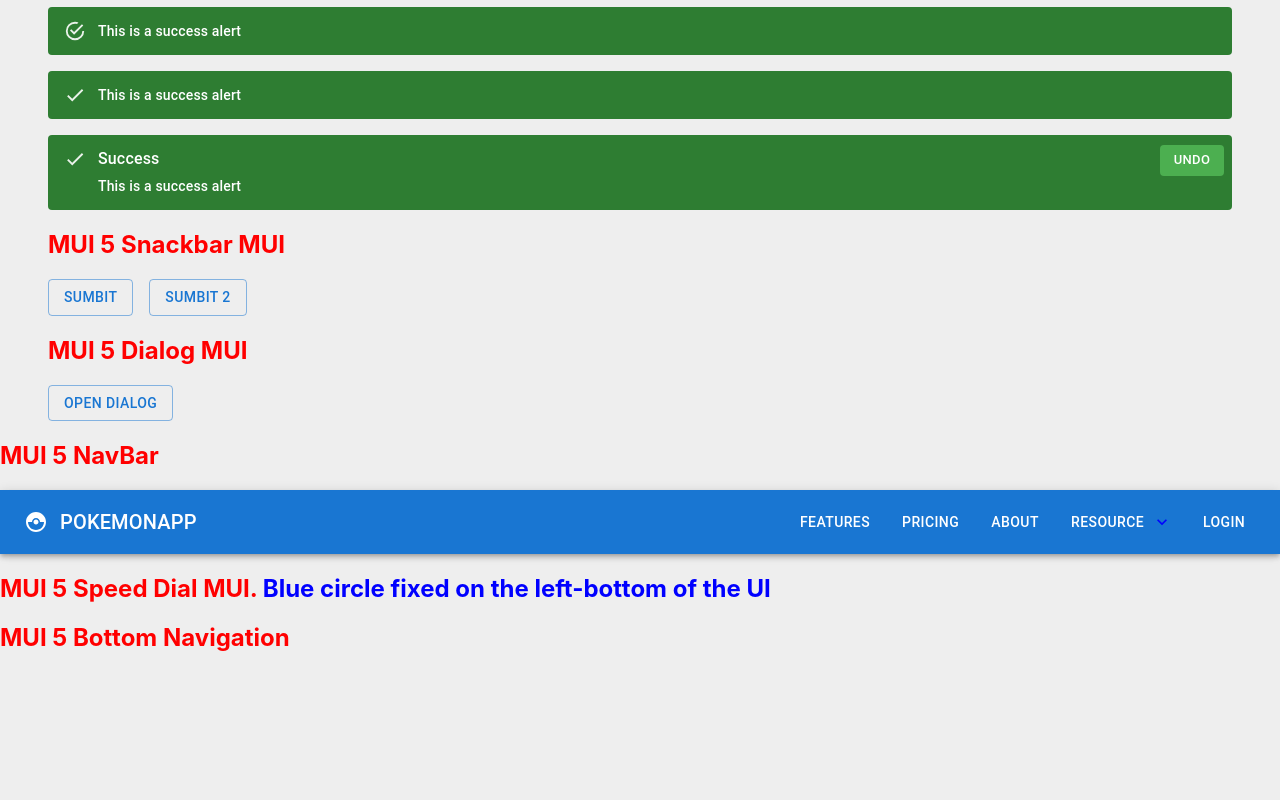
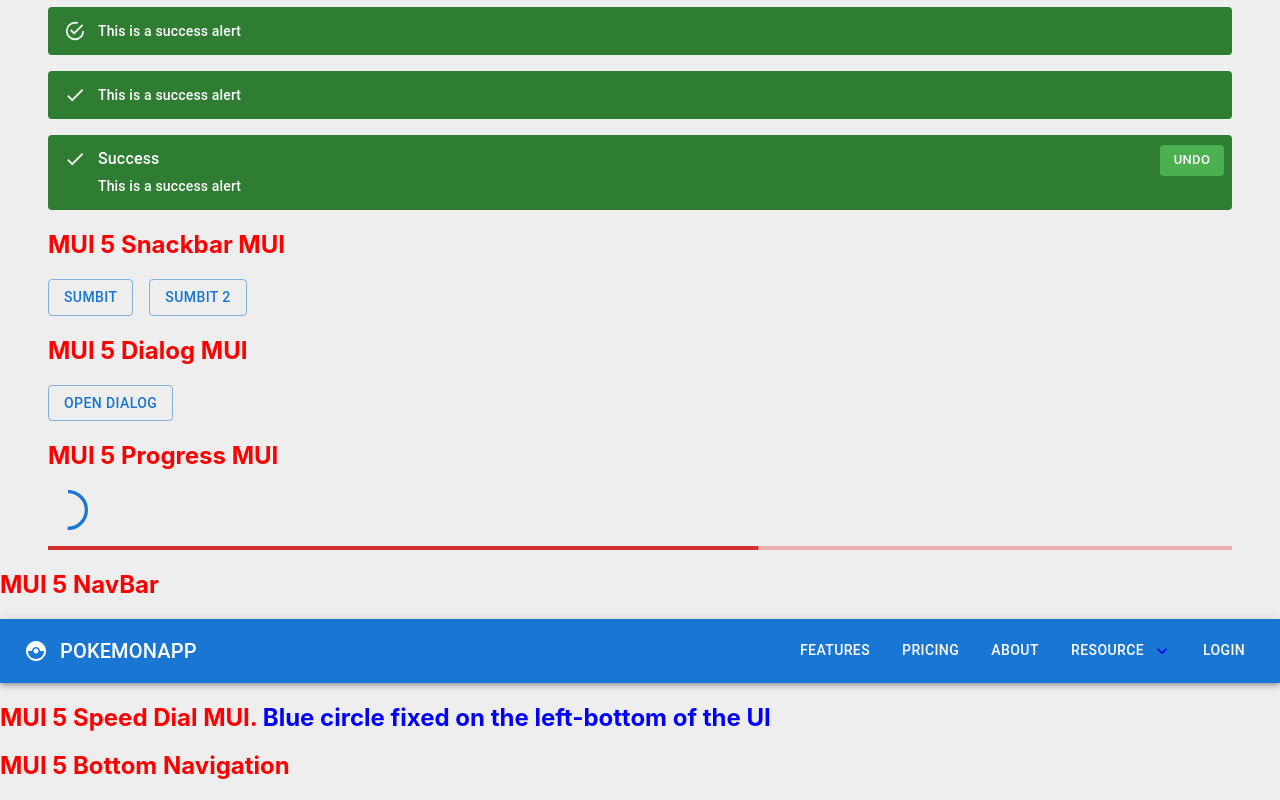
Before and after one commit to Dina2703/mui5-app, a React (Create React App) app: page / in a window 1280 px wide. Shown: the part 8487-9287 px from the top of the page. Before the commit the page ends 9159 px from the top, so only its background shows below. Built offline with nearby package versions, Linux system fonts and the light colour scheme.

Commit message:
Progress Component examples

```diff
--- a/src/App.js
+++ b/src/App.js
@@ -29,6 +29,7 @@ import MuiTabel from "./components/MuiTabel";
 import MuiAlert from "./components/MuiAlert";
 import MuiSnackbar from "./components/MuiSnackbar";
 import MuiDialog from "./components/MuiDialog";
+import MuiProgress from "./components/MuiProgress";
 
 function App() {
   return (
@@ -90,6 +91,8 @@ function App() {
         <MuiSnackbar />
         <h2>MUI 5 Dialog MUI </h2>
         <MuiDialog />
+        <h2>MUI 5 Progress MUI </h2>
+        <MuiProgress />
       </div>
       <h2>MUI 5 NavBar </h2>
       <MuiNavbar />
--- /dev/null
+++ b/src/components/MuiProgress.js
@@ -0,0 +1,17 @@
+import { CircularProgress, LinearProgress, Stack } from "@mui/material";
+import React from "react";
+
+function MuiProgress() {
+  return (
+    <Stack spacing={2}>
+      <CircularProgress variant="determinate" value={50} />
+      {/*<CircularProgress color="success" />*/}
+      {/* <LinearProgress /> */}
+      <LinearProgress color="error" variant="determinate" value={60} />
+    </Stack>
+  );
+}
+
+export default MuiProgress;
+
+//Progress indicators inform users abput the status of ongoing processes such as loading an app, submitting a form or saving updates. in MUI there are linear and circular indicators. They can be determinated or indeterminated.
```
